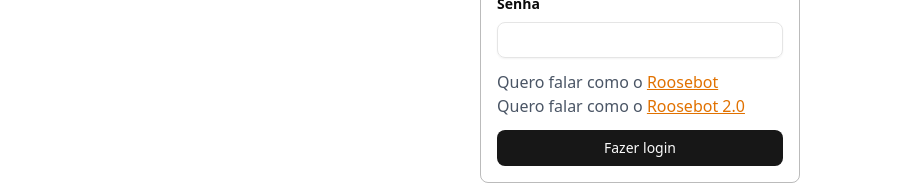
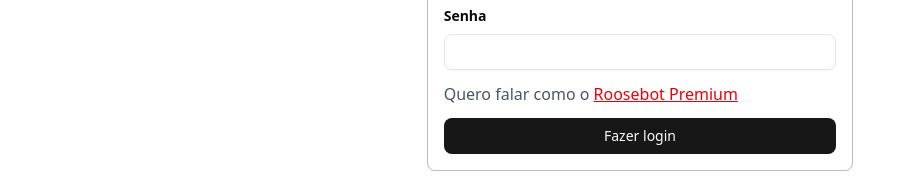
Before and after one commit to secretindex/via, a Next.js app: page /auth/login in a window 1280 px wide. Shown: the part 632-817 px from the top of the page, without its empty margins (0-916 px from the left). Built offline with nearby package versions, Linux system fonts and the light colour scheme.

Commit message:
roosebot premium

```diff
--- a/app/api/gemini/generative.ts
+++ /dev/null
@@ -1,10 +0,0 @@
-const historic = [
-  {
-    role: "user",
-    parts: [{ text: "Hello" }],
-  },
-  {
-    role: "model",
-    parts: [{ text: "Great to meet you. What would you like to know?" }],
-  },
-];
--- a/app/api/roosebot/route.ts
+++ b/app/api/roosebot/route.ts
@@ -3,7 +3,7 @@
 
 const openai = new OpenAI({
   baseURL: "https://openrouter.ai/api/v1",
-  apiKey: process.env.OPENAI_API_KEY as string,
+  apiKey: process.env.GEMINI_API_KEY as string,
 });
 
 
--- a/app/api/gemini/route.ts
+++ b/app/api/roosebot_premium/route.ts
@@ -1,11 +1,18 @@
 import { NextResponse } from "next/server";
 import { GoogleGenAI } from "@google/genai";
+import fs from "fs/promises"
+import path from "path";
 
-const ai = new GoogleGenAI({ apiKey: process.env.OPENAI_API_KEY as string });
+const ai = new GoogleGenAI({ apiKey: process.env.GEMINI_API_KEY as string });
 
 export async function POST (req: Request) {
   try {
     const { chatAiHistory, message } = await req.json()
+    const filePath = path.join(process.cwd(), "public", "instructions.txt")
+    const instructions = await fs.readFile(filePath, "utf-8")
+
+    console.log(filePath)
+
     console.log(chatAiHistory)
 
     console.log(chatAiHistory, message)
@@ -14,7 +21,7 @@
       model: "gemini-2.5-flash-lite",
       history: chatAiHistory,
       config: {
-        systemInstruction: "Você é uma conselheira, seu nome é Júlia",
+        systemInstruction: instructions,
       },
     })
 
--- a/app/auth/login/page.tsx
+++ b/app/auth/login/page.tsx
@@ -13,7 +13,7 @@
 
   return (
     <div className="h-screen w-full flex flex-col justify-center items-center">
-      <div className="rounded-md flex flex-col justify-center items-center gap-2 p-4 w-1/4 border-[1px] border-[#0004]">
+      <div className="rounded-md flex flex-col justify-center items-center gap-2 p-4 w-1/3 border-[1px] border-[#0004]">
         <form
           action="post"
           className="w-full flex flex-col justify-center items-center gap-3"
@@ -38,15 +38,9 @@
           </div>
           <div className="flex flex-col w-full">
             <span className="flex-start text-gray-600">
-              Quero falar como o{" "}
-              <Link className="underline text-amber-600" href={"/roosebot"}>
-                Roosebot
-              </Link>
-            </span>
-            <span className="flex-start text-gray-600">
               Quero falar como o {" "}
-              <Link className="underline text-amber-600" href={"/geminibot"}>
-                Roosebot 2.0
+              <Link className="underline text-bold text-red-600" href={"/roosebot_premium"}>
+                Roosebot Premium
               </Link>
             </span>
           </div>
--- a/app/geminibot/page.tsx
+++ b/app/roosebot_premium/page.tsx
@@ -37,7 +37,7 @@
   console.log(history)
 
   const handleSubmitMessage = async () => {
-    const res = await axios.post("/api/gemini", { chatAiHistory: history, message: aiMessage });
+    const res = await axios.post("/api/roosebot_premium", { chatAiHistory: history, message: aiMessage });
 
     setAiMessage("")
 
@@ -55,7 +55,7 @@
     <div className="w-full flex flex-col h-screen h-max-screen justify-center items-center">
       <div className="rounded-md flex flex-col min-h-3/4 max-h-3/4 items-center gap-2 p-4 w-3/4 border-[1px] border-[#0004]">
         <div className="flex px-4 py-3 w-full items-center justify-between border-b-[1px] border-b-[#0002]">
-          <h1 className="text-xl font-bold">Fale com o Geminibot!</h1>
+          <h1 className="text-xl font-bold">Fale com o Roosebot Premium!</h1>
           <div className="flex gap-2">
             <Input
               placeholder="Digite seu nome"
```
Also changed, not shown: public/instructions.txt (added).
